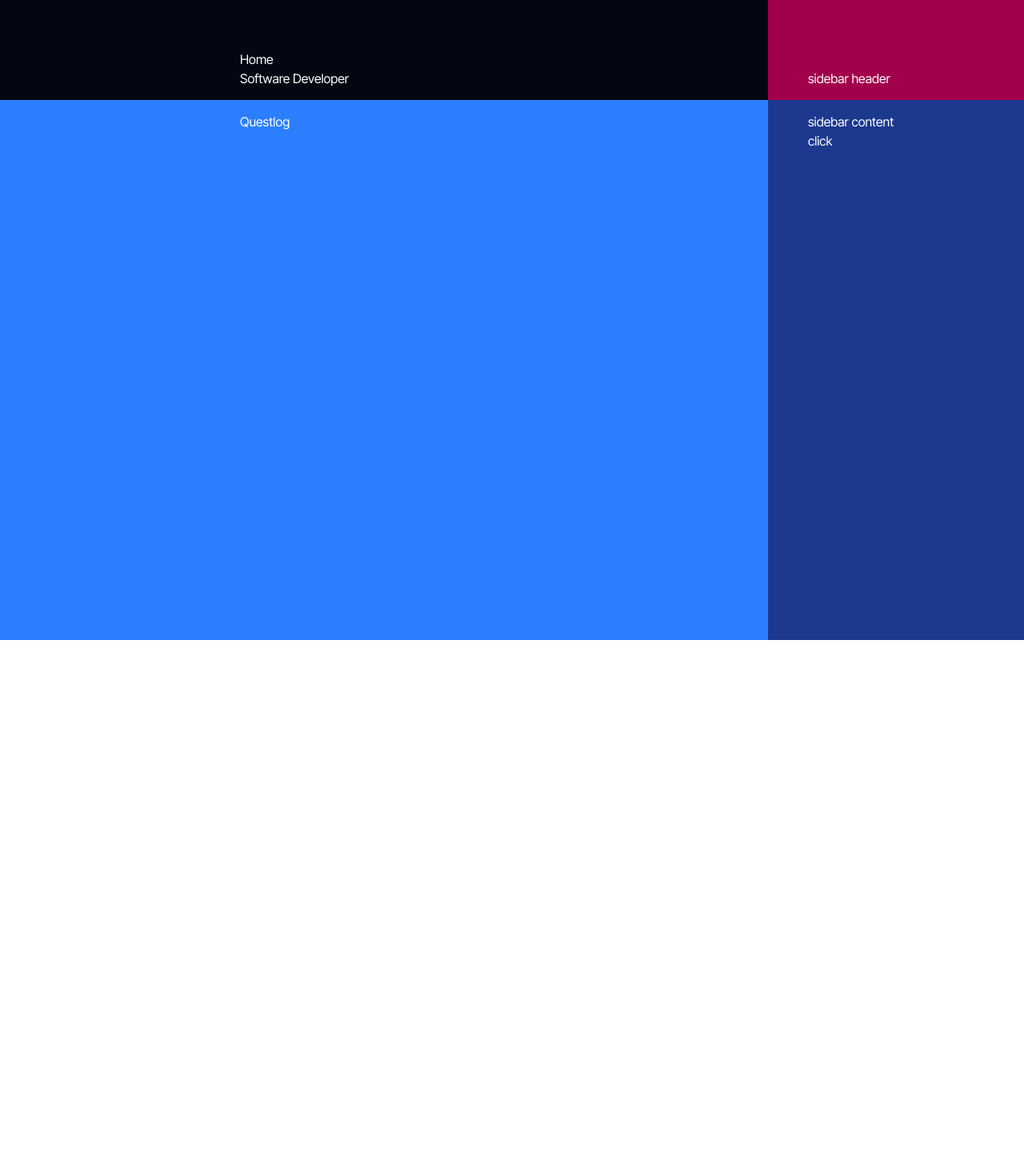
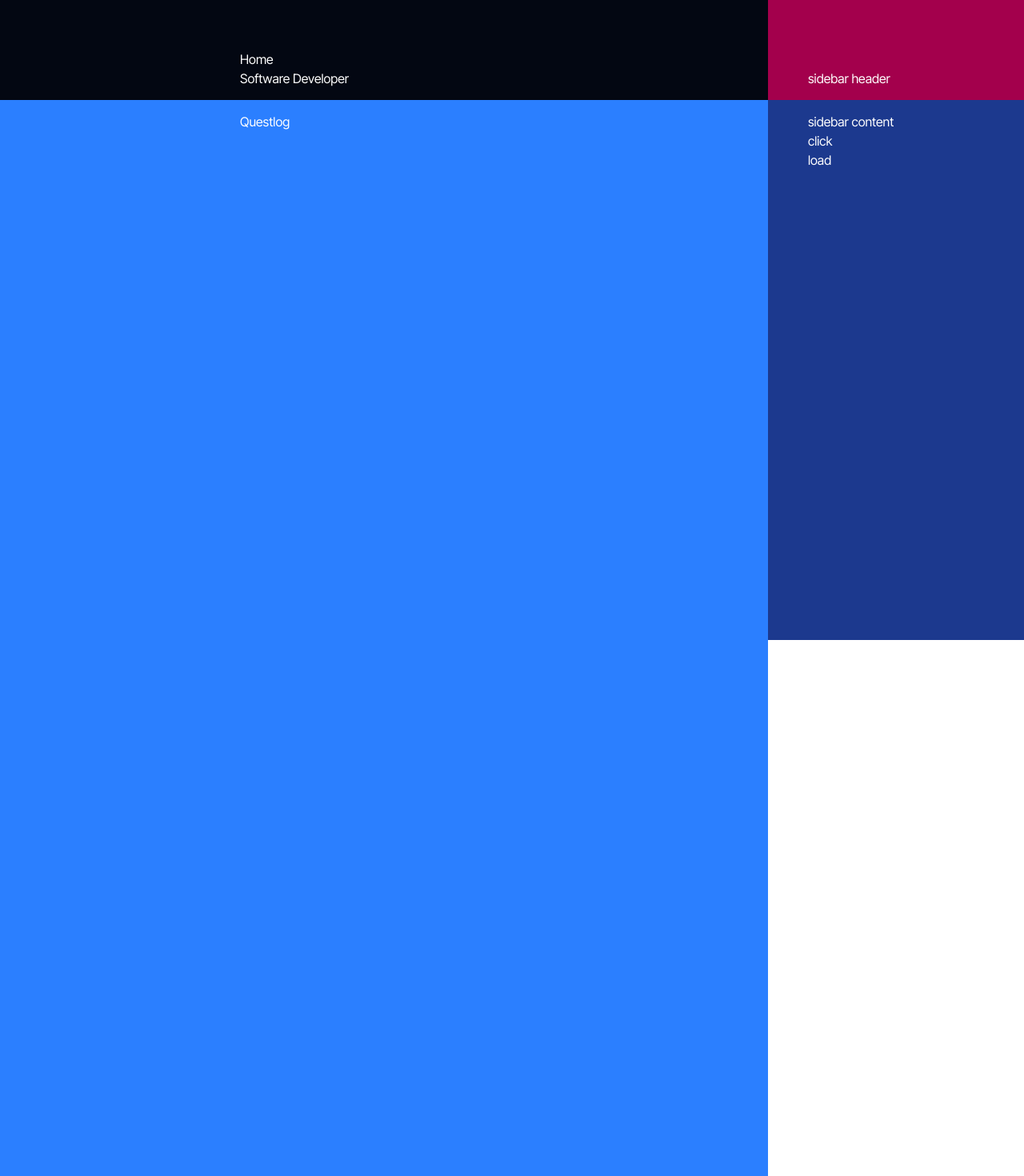
Before and after one commit to audioanton/dev-website-frontend, a Next.js app: page / in a window 1280 px wide. Shown: the top 1470 px of the page at 80% size. Before the commit the page ends 800 px from the top, so only its background shows below. Built offline with nearby package versions, Linux system fonts and the light colour scheme.

Commit message:
broken page switching

```diff
--- a/app/page.tsx
+++ b/app/page.tsx
@@ -8,16 +8,43 @@ import { useState } from "react";
 
 export default function Home() {
   const [title, setTitle] = useState("Home");
+  const [sectionClasses, setSectionClasses] = useState([
+    "",
+    "hidden",
+    "hidden",
+    "hidden",
+    "hidden",
+  ]);
+
+  const sections = {
+    questlog: <Questlog />,
+    party: <></>,
+    cookies: <></>,
+    privacy: <></>,
+    contact: <></>,
+  };
 
   const setHeaderTitle = (title: string): void => {
     setTitle(title);
   };
 
+  const toggleSection = (section: string) => {
+    const mutated = sectionClasses;
+    mutated[0] = mutated[0] === "hidden" ? "" : "hidden";
+    console.log(mutated);
+    setSectionClasses(mutated);
+    console.log(sectionClasses);
+  };
+
   return (
     <>
       <Header title={title} subtitle="Software Developer" />
-      <Sidebar setPageName={setHeaderTitle} />
-      <Main children=<Questlog /> />
+      <Sidebar setPageName={setHeaderTitle} loadContent={toggleSection} />
+      <Main children={sections.questlog} hidden={sectionClasses[0]} />
+      <Main children={sections.party} />
+      <Main children={sections.contact} />
+      <Main children={sections.cookies} />
+      <Main children={sections.privacy} />
     </>
   );
 }
--- a/app/ui/blocks/Main.tsx
+++ b/app/ui/blocks/Main.tsx
@@ -2,11 +2,15 @@
 
 import { PropsWithChildren } from "react";
 
-interface mainProps extends PropsWithChildren {}
+interface mainProps extends PropsWithChildren {
+  hidden?: string;
+}
 
-const Main = ({ children }: mainProps) => {
+const Main = ({ hidden, children }: mainProps) => {
   return (
-    <div className="w-full h-screen md:w-3/4  bg-blue-500 text-white">
+    <div
+      className={`w-full h-screen md:w-3/4  bg-blue-500 text-white ${hidden}`}
+    >
       <div className="absolute top-[125px]">
         <div className="px-[50px] py-[15px] xl:px-[300px]">{children}</div>
       </div>
--- a/app/ui/blocks/Sidebar.tsx
+++ b/app/ui/blocks/Sidebar.tsx
@@ -26,6 +26,7 @@ const Sidebar = (props: SidebarProps) => {
         <div className="flex flex-col items-start absolute top-[125px] px-[20px] py-[15px] xl:px-[50px]">
           sidebar content
           <button onClick={() => props.setPageName("clicked")}>click</button>
+          <button onClick={() => props.loadContent("questlog")}>load</button>
         </div>
       </div>
       {/*
```
